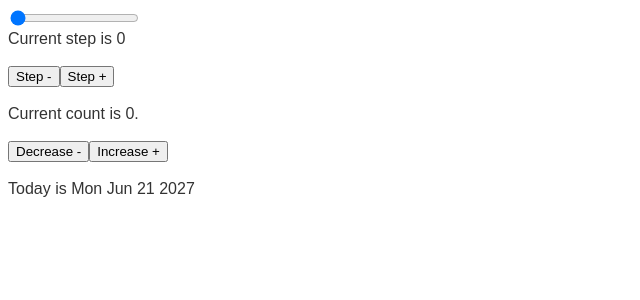
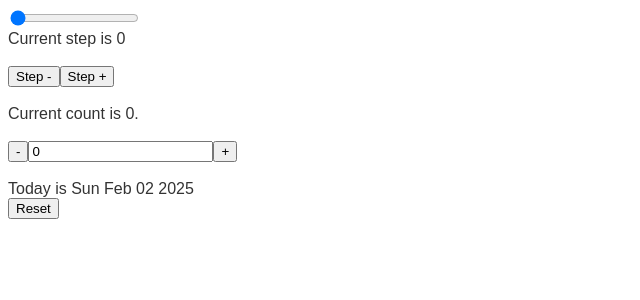
Before and after one commit to kkuzmov/udemy-react, a React (Create React App) app in the folder 04-steps/steps/: page / in a window 1280 px wide. Both pictures are taken after a click on the button "Step -". Shown: the top 300 px of the page, without its empty margins (0-640 px from the left). Built offline with nearby package versions, Linux system fonts and the light colour scheme.

Commit message:
add reset btn

```diff
--- a/04-steps/steps/src/App.js
+++ b/04-steps/steps/src/App.js
@@ -60,7 +60,7 @@ function Counter() {
   const [count, setCount] = useState(0);
   const [step, setStep] = useState(1);
 
-  const date = new Date("june 21 2027");
+  const date = new Date(Date.now());
   date.setDate(date.getDate() + count);
   // callback function
   // function increaseCount() {
@@ -81,8 +81,11 @@ function Counter() {
       <br></br>
       <div>Current count is {count}.</div>
       <br></br>
-      <button onClick={() => setCount((c) => c - step)}>Decrease -</button>
-      <button onClick={() => setCount((c) => c + step)}>Increase +</button>
+      <button onClick={() => setCount((c) => c - step)}>-</button>
+      <input type="text" value={count} onChange={(e)=>{
+        setCount(Number(e.target.value))
+      }}/>
+      <button onClick={() => setCount((c) => c + step)}>+</button>
       <br></br>
       <br></br>
       <span>
@@ -93,6 +96,12 @@ function Counter() {
           : `${Math.abs(count)} days ago was: `}
       </span>
       <span>{date.toDateString()}</span>
+      <div>
+        {(count != 0 || step != 1) ? <button onClick={()=>{
+          setCount(0);
+          setStep(1);
+        }}>Reset</button> : null}
+      </div>
     </>
   );
 }
```
